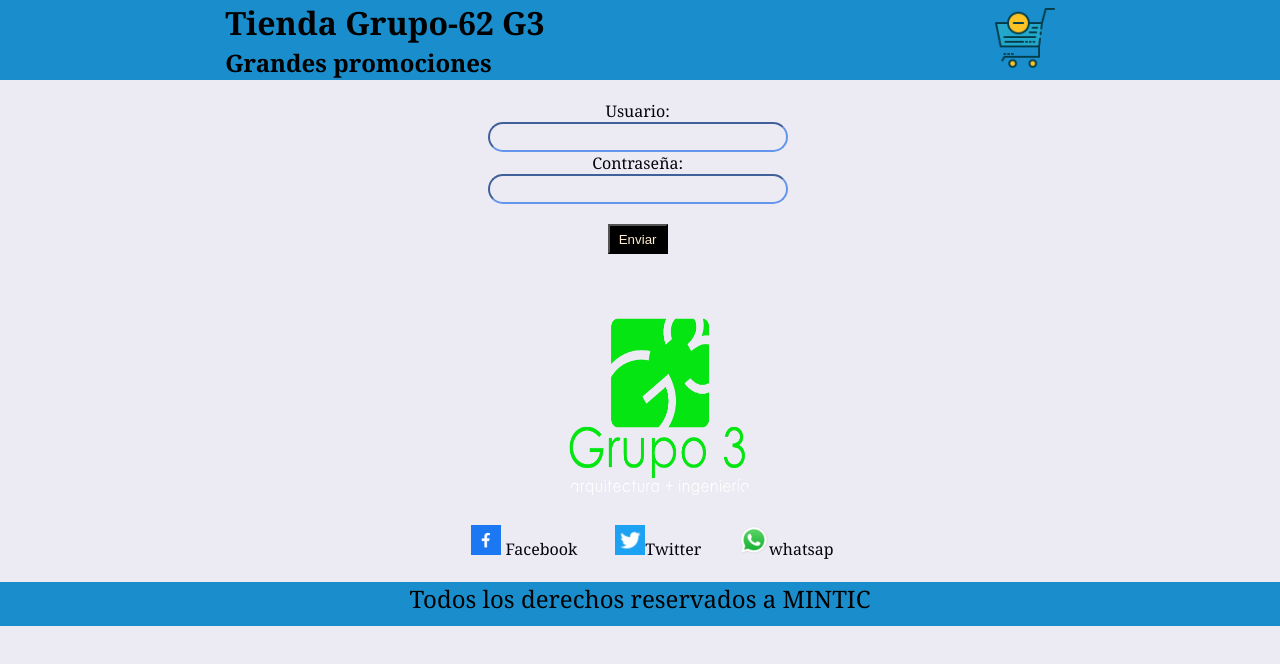
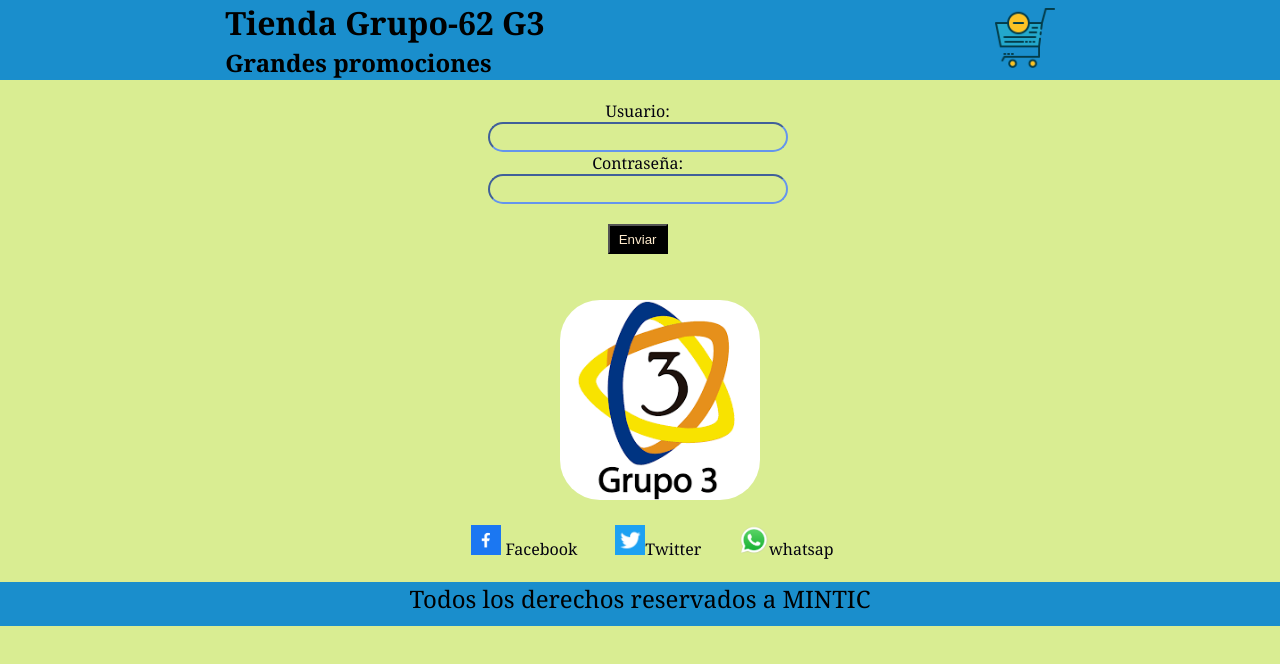
Before and after one commit to keinosuke1/Tienda-virtual, a plain HTML site: page index.html in a window 1280 px wide. Drawn offline with Linux system fonts and the light colour scheme.

Commit message:
segundo_commit

```diff
--- a/CSS/style.css
+++ b/CSS/style.css
@@ -9,7 +9,7 @@ background: var(--green)
 
 body{
 font-family: Georgia, 'Times New Roman', Times, serif;
-background: #ecebf3;
+background: #d9ed92;
 width: 100%;
 color: #03020f;
 }
--- a/index.html
+++ b/index.html
@@ -26,7 +26,7 @@
     </div>
 
     <div class="logo">
-        <img src="IMG/LOGO G3.png" alt="logoGrupo3">
+        <img src="IMG/Grupo 3.png" alt="logoGrupo3">
     </div>
 
     <nav class="redes">
```
